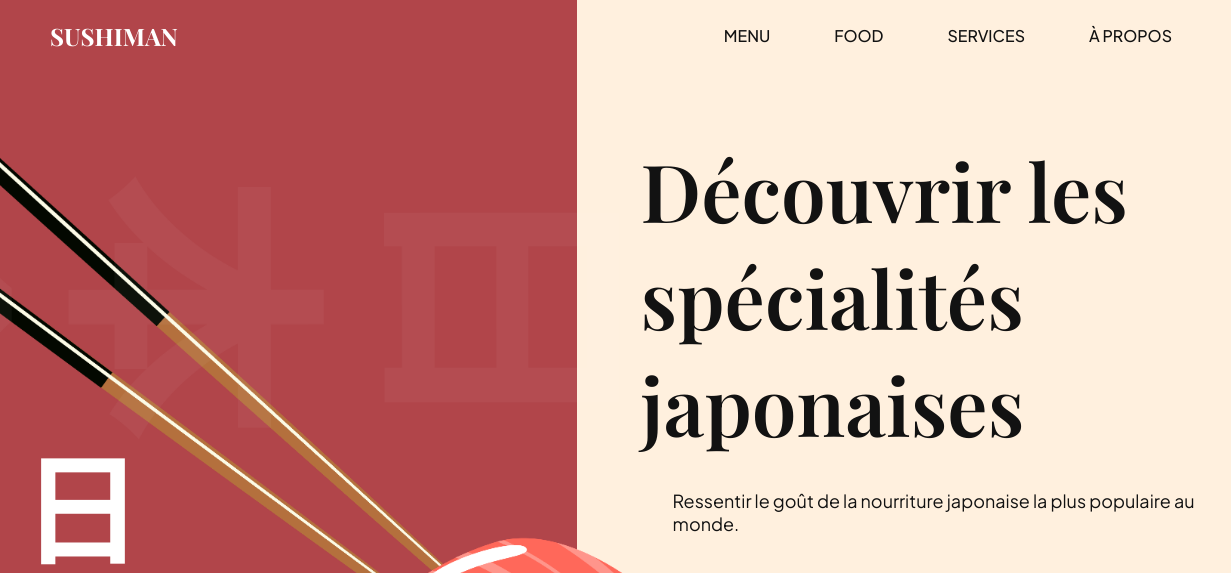
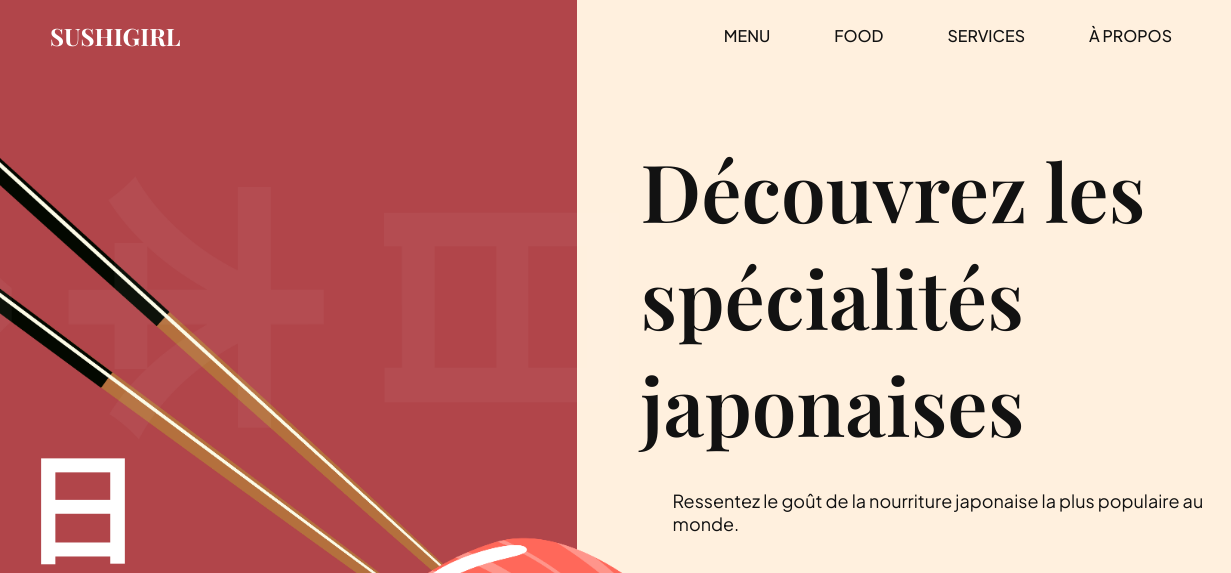
Before and after one commit to elviredev/sushigirl, a website built with Vite: page index.html in a window 1280 px wide. Shown: the top 573 px of the page, 0-1231 px from the left. Built offline with nearby package versions, Linux system fonts and the light colour scheme.

Commit message:
🩹Modifier le titre de la page.

```diff
--- a/index.html
+++ b/index.html
@@ -13,14 +13,14 @@
    <header>
      <div class="header__menu-mobile" id="header-menu-mobile">
        <div class="header__logo-mobile">
-         <h4 data-aos="fade-down">Sushiman</h4>
+         <h4 data-aos="fade-down">Sushigirl</h4>
          <div class="header__logo-overlay"></div>
        </div>
        <img src="assets/menu.svg" alt="menu" />
      </div>
      <nav class="header__nav">
        <div class="header__logo-desktop">
-         <h4 data-aos="fade-down">Sushiman</h4>
+         <h4 data-aos="fade-down">Sushigirl</h4>
          <div class="header__logo-overlay"></div>
        </div>
 
@@ -59,8 +59,8 @@
 
      <div class="hero-content">
        <div class="hero-content-info" data-aos="fade-left">
-         <h1>Découvrir les spécialités japonaises</h1>
-         <p>Ressentir le goût de la nourriture japonaise la plus populaire au monde.</p>
+         <h1>Découvrez les spécialités japonaises</h1>
+         <p>Ressentez le goût de la nourriture japonaise la plus populaire au monde.</p>
          <div class="hero-content__buttons">
            <button class="hero-content__order-button">Commandez</button>
            <button class="hero-content__play-button">
```
